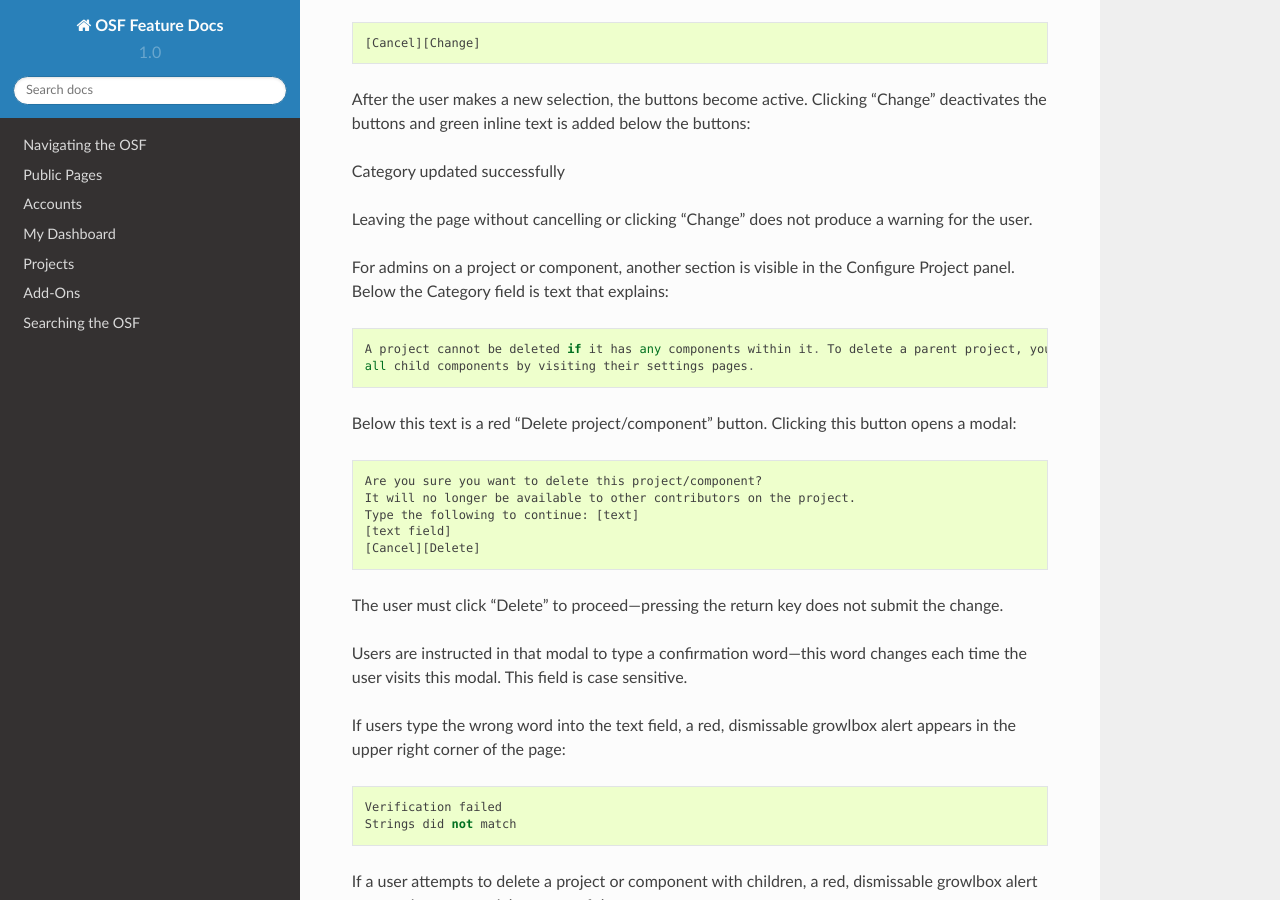
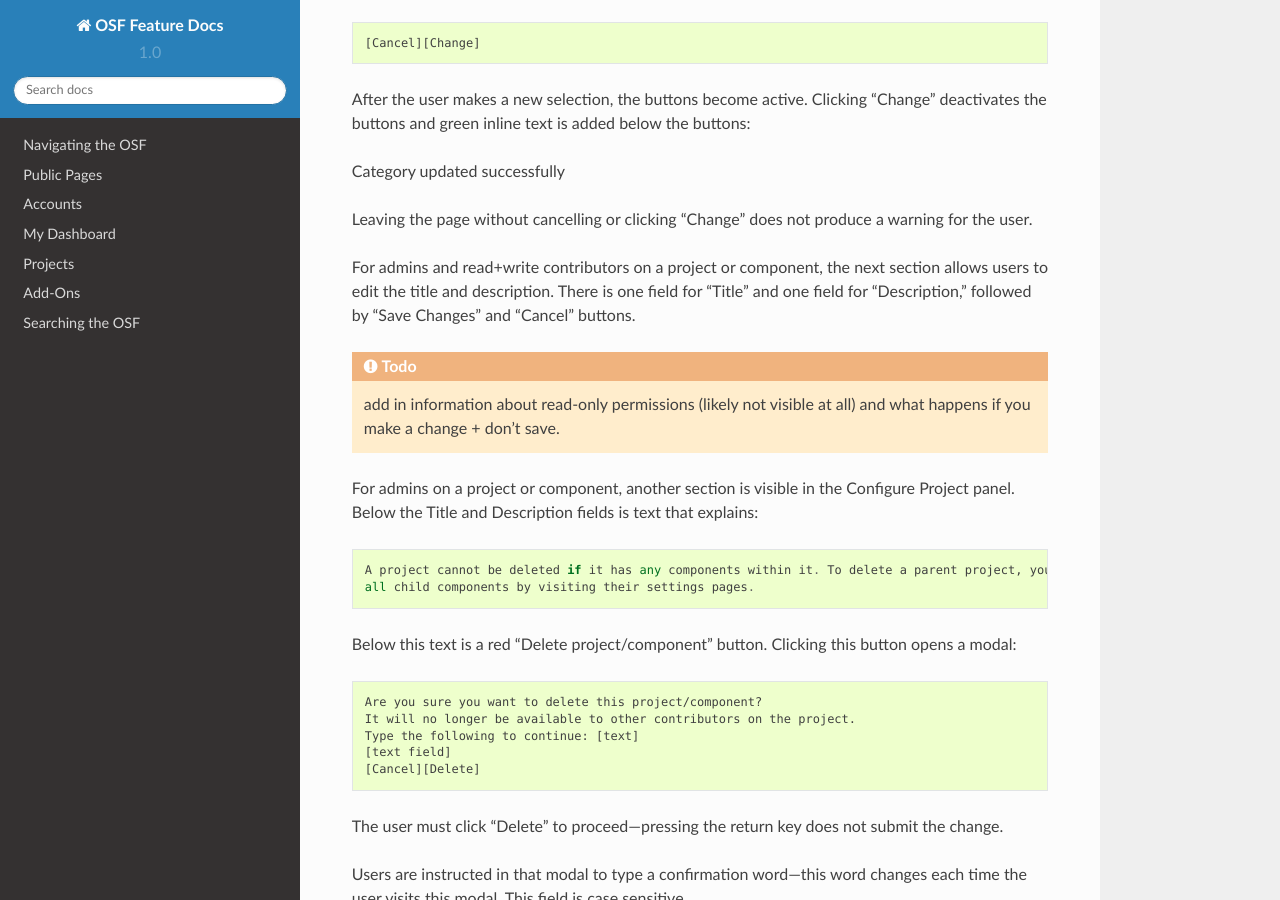
Before and after one commit to CenterForOpenScience/OSFDocs, a Sphinx documentation site: the page built from docs/projects/settings.rst, in a window 1280 px wide and 900 px high, scrolled down 877 px. Built offline with Sphinx 7.4.7 and the Read the Docs theme 2.0.0, drawn with Linux system fonts in a browser that asks for light colours.

Commit message:
edit title

```diff
--- a/docs/projects/settings.rst
+++ b/docs/projects/settings.rst
@@ -38,8 +38,12 @@
 
 .. _todo: log above as enhancement
 
-For admins on a project or component, another section is visible in the Configure Project panel. Below the Category
-field is text that explains::
+For admins and read+write contributors on a project or component, the next section allows users to edit the title and description. There is one field for "Title" and one field for "Description," followed by "Save Changes" and "Cancel" buttons.
+
+.. TODO:: add in information about read-only permissions (likely not visible at all) and what happens if you make a change + don't save.
+
+For admins on a project or component, another section is visible in the Configure Project panel. Below the Title and Description
+fields is text that explains::
 
     A project cannot be deleted if it has any components within it. To delete a parent project, you must first delete
     all child components by visiting their settings pages.
```
